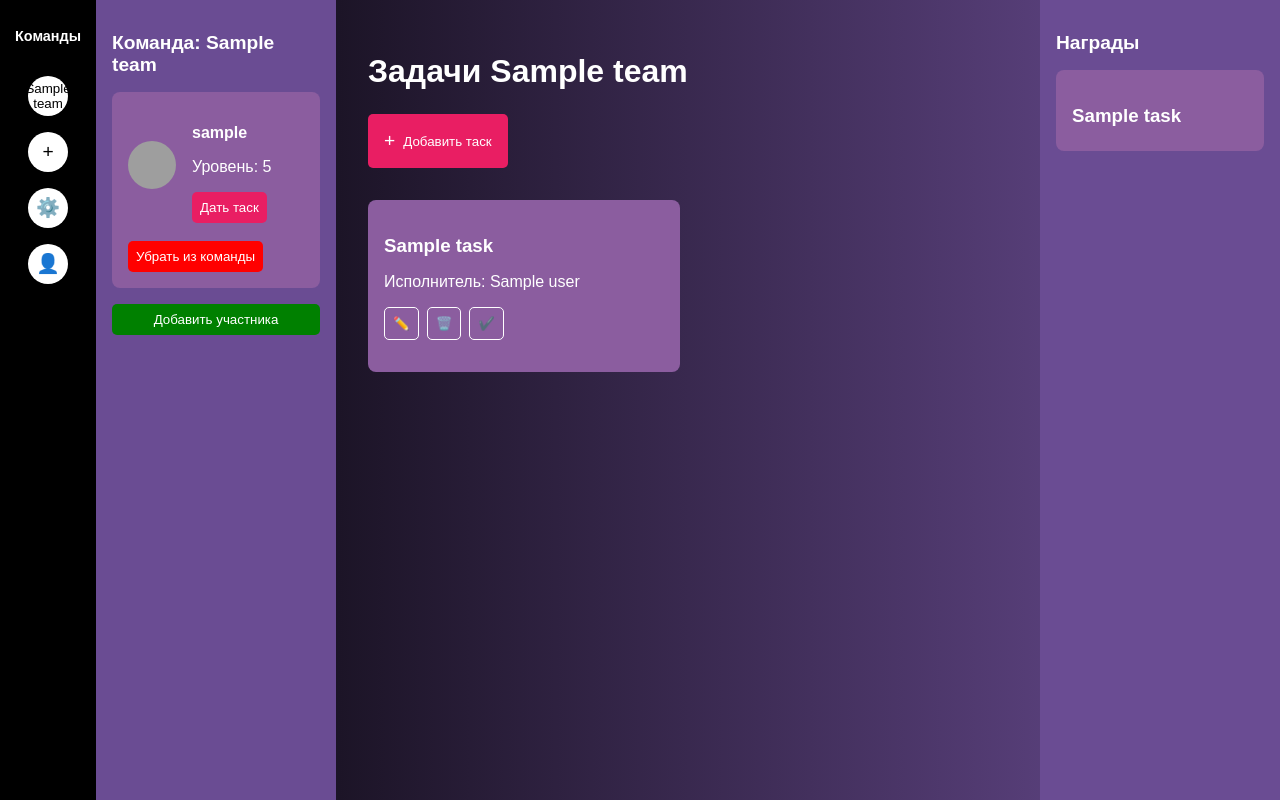
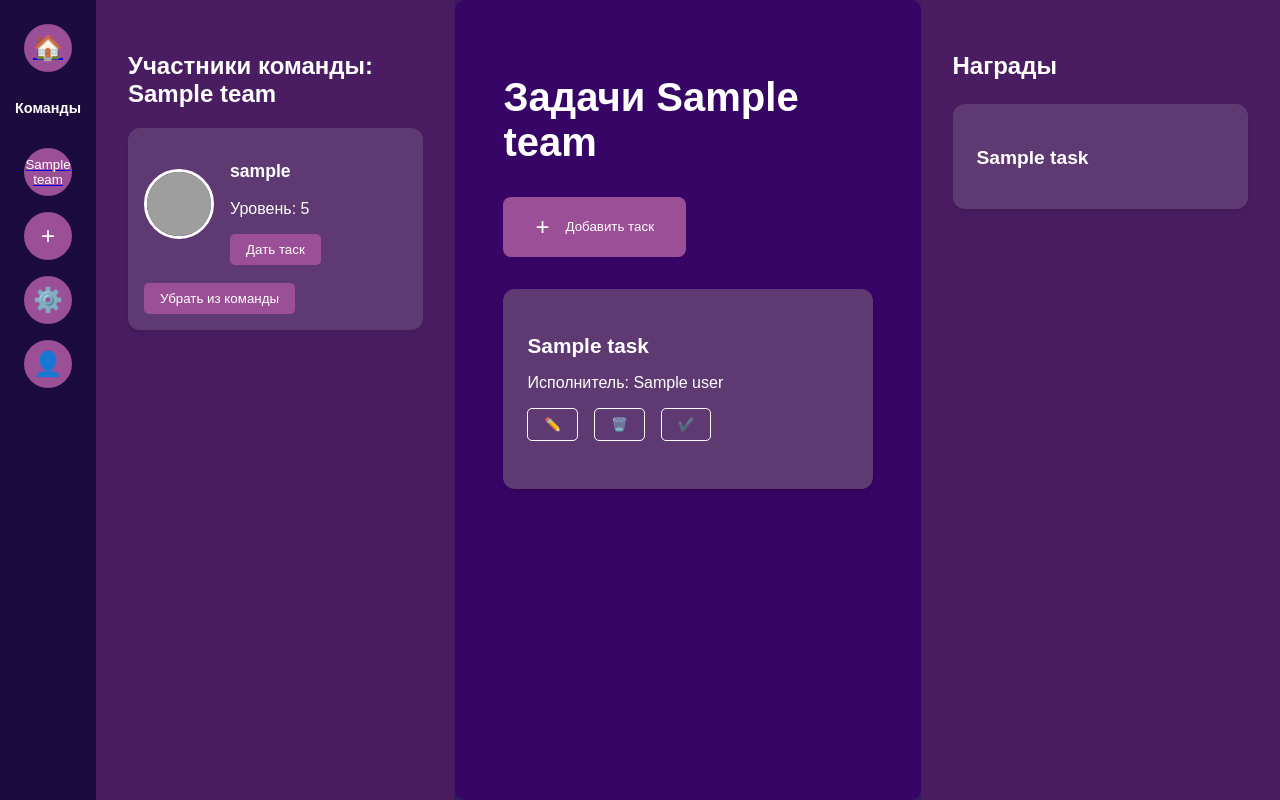
Before and after one commit to MaxiSnowPython/TaskMaster, a Django app: template todoapp/base/templates/base/task_list.html in a window 1280 px wide. Run offline with Django 3.2, Linux system fonts and the light colour scheme; the template is opened without the code that fills it: most values are stand-ins (such as "Sample title", 1, 10 or a date in 2020); grey boxes are pictures that could not be loaded.

Commit message:
Working hub and teamlist

```diff
--- a/todoapp/base/templates/base/task_list.html
+++ b/todoapp/base/templates/base/task_list.html
@@ -6,22 +6,18 @@
 {% endblock css %}
 
 {% block content %}
-<!DOCTYPE html>
-<html lang="ru">
-<head>
-    <meta charset="UTF-8">
-    <meta name="viewport" content="width=device-width, initial-scale=1.0">
-    <title>Task Manager</title>
-    <link rel="stylesheet" href="styles.css">
-</head>
-<body>
     <div class="container">
         <!-- Sidebar -->
         <aside class="sidebar">
+            <button class="sidebar-button add-team-btn">
+                <span class="icon"><a href="{% url "hub" %}">🏠</a></span>
+            </button>
             <h2 class="sidebar-title">Команды</h2>
             {% if teams %}
             {% for team in teams %}
-                <button class="sidebar-button" id="team1-btn">{{ team.name }}</button>
+            <a href = "{% url "team" team.pk %}">
+                <button class="sidebar-button">{{ team.name }}</button>
+            </a>
             {% endfor %}
         {% else %}
             <p>No teams found</p>
@@ -37,25 +33,18 @@
             </button>
         </aside>
 
-
-
         <!-- Team Members Panel -->
-        {% for team in teams %}
         <aside class="team-members">
-            <h2 class="panel-title">Команда: {{team.name}}</h2>
-
-            {%endfor%}
-    {% for team in teams %}
+            {% if team %}
+            <h2>Участники команды: {{ team.name }}</h2>
+            {% if team.members.all %}
                 {% for member in team.members.all %}
                     <div class="team-member">
-
-
                         <div class="member-info">
                             <img src="alice.gif" alt="Alice" class="avatar">
                             <div>
-                    {% if  member == team.creator %}
+                                {% if member == team.creator %}
                                     <p class="member-name">{{ member.username }} 👑</p>
-
                                 {% else %}
                                     <p class="member-name">{{ member.username }}</p>
                                 {% endif %}
@@ -65,12 +54,14 @@
                         </div>
                         <br>
                         <button class="remove-member-btn">Убрать из команды</button>
-
                     </div>
                 {% endfor %}
-    {% endfor %}
-
-            <button class="add-member-btn">Добавить участника</button>
+            {% else %}
+                <p>В этой команде пока нет участников.</p>
+            {% endif %}
+        {% else %}
+            <p>Команда не выбрана.</p>
+        {% endif %}
         </aside>
 
         <!-- Main Content (Tasks) -->
@@ -84,13 +75,15 @@
 
             <div class="tasks">
                 {% for task in tasks %}
+
                     <div class="task-card">
                         <div class="task-content">
-                        <h3 class="task-title">{{task.title}}</h3>
-                        <p class="task-assigned">Исполнитель: {{task.user}}</p>
-                        {% for reward in rewards  %}
+                            <h3 class="task-title">{{ task.title }}</h3>
+                            <p class="task-assigned">Исполнитель: {{ task.user }}</p>
+
+                            {% for reward in rewards %}
                                 {% if reward.task == task %}
-                        <p class="reward-xp">+{{reward.xp}}</p>
+                                    <p class="reward-xp">+{{ reward.xp }}</p>
                                 {% endif %}
                             {% endfor %}
 
@@ -104,29 +97,21 @@
 
                 {% endfor %}
             </div>
-
-            </div>
-
         </main>
 
         <!-- Rewards Panel -->
         <aside class="rewards-panel">
             <h2 class="panel-title">Награды</h2>
-            {% for task in tasks  %}
+            {% for task in tasks %}
                 <div class="reward-card">
-                <h3 class="reward-title">{{task.title}}</h3>
-                {% for reward in rewards  %}
+                    <h3 class="reward-title">{{ task.title }}</h3>
+                    {% for reward in rewards %}
                         {% if reward.task == task %}
-                <p class="reward-xp">+{{reward.xp}}</p>
+                            <p class="reward-xp">+{{ reward.xp }}</p>
                         {% endif %}
                     {% endfor %}
                 </div>
             {% endfor %}
         </aside>
     </div>
-</body>
-</html>
-
-
-
 {% endblock content %}
--- a/todoapp/static/css/tasks.css
+++ b/todoapp/static/css/tasks.css
@@ -1,78 +1,93 @@
 /* Общие стили */
 body {
-    font-family: Arial, sans-serif;
-    background: linear-gradient(to right, black, #6a4c93);
+    font-family: 'Arial', sans-serif;
+    background: linear-gradient(45deg, #2d1e6d, #4a1d63); /* Темно-фиолетовый градиент */
     color: white;
     margin: 0;
     padding: 0;
-    overflow-x: hidden; /* Убирает горизонтальный скролл */
+    overflow-x: hidden;
+    transition: background 0.3s ease-in-out;
 }
 
 /* Контейнер с тремя секциями */
 .container {
     display: flex;
     height: 100vh;
-    width: 100vw; /* Убедись, что контейнер не выходит за границы экрана */
-    overflow: hidden; /* Не даёт появиться лишней прокрутке */
+    width: 100vw;
+    overflow: hidden;
 }
 
 /* Sidebar */
 .sidebar {
     width: 4rem;
-    background-color: black;
-    padding: 1rem;
+    background-color: #1b0c3d; /* Темный фиолетовый для сайдбара */
+    padding: 1.5rem 1rem;
     display: flex;
     flex-direction: column;
     align-items: center;
     gap: 1rem;
+    box-shadow: 2px 0px 10px rgba(0, 0, 0, 0.3);
+    transition: all 0.3s ease;
 }
+
 
 .sidebar-title {
     font-size: 0.9rem;
     font-weight: bold;
     margin-bottom: 1rem;
+    /* Скрываем название при расширении */
+    transition: opacity 0.3s;
 }
 
 .sidebar-button {
-    background-color: white;
-    color: black;
+    background-color: #9b4f96; /* Яркий фиолетовый для кнопок */
+    color: white;
     border: none;
-    padding: 0.5rem;
+    padding: 0.75rem;
     border-radius: 50%;
-    width: 2.5rem;
-    height: 2.5rem;
+    width: 3rem;
+    height: 3rem;
     display: flex;
     align-items: center;
     justify-content: center;
     cursor: pointer;
+    transition: background-color 0.3s;
 }
 
 .sidebar-button:hover {
-    background-color: #6a4c93;
+    background-color: #c35b8d; /* Более яркий фиолетовый на hover */
 }
 
 .icon {
-    font-size: 1.2rem;
+    font-size: 1.5rem;
 }
 
 /* Командный панель */
 .team-members {
-    width: 20%;
-    background-color: #6a4c93;
-    padding: 1rem;
+    width: 25%;
+    background-color: #4a1d63; /* Более светлый фиолетовый для панели команды */
+    padding: 2rem;
+    box-shadow: 3px 0px 10px rgba(0, 0, 0, 0.2);
 }
 
 .panel-title {
-    font-size: 1.2rem;
+    font-size: 1.5rem;
     font-weight: bold;
-    margin-bottom: 1rem;
+    margin-bottom: 1.5rem;
 }
 
 .team-member {
-    background-color: #8b5d9f;
+    background-color: #5f3a72; /* Средний фиолетовый */
     padding: 1rem;
-    margin-bottom: 1rem;
-    border-radius: 8px;
+    margin-bottom: 1.5rem;
+    border-radius: 12px;
+    box-shadow: 0 4px 6px rgba(0, 0, 0, 0.1);
+    transition: transform 0.2s ease, background-color 0.3s ease;
+}
+
+.team-member:hover {
+    transform: scale(1.05);
+    background-color: #7c4a8b;
 }
 
 .member-info {
@@ -82,134 +97,154 @@ body {
 }
 
 .avatar {
-    width: 3rem;
-    height: 3rem;
+    width: 4rem;
+    height: 4rem;
     border-radius: 50%;
+    border: 3px solid #fff;
 }
 
 .member-name {
     font-weight: bold;
+    font-size: 1.1rem;
 }
 
 .role-crown {
     color: gold;
 }
 
-.assign-task-btn {
-    background-color: #e91e63;
+.assign-task-btn, .remove-member-btn, .add-member-btn {
+    background-color: #9b4f96;
     color: white;
     border: none;
-    padding: 0.5rem;
+    padding: 0.5rem 1rem;
     cursor: pointer;
     border-radius: 5px;
+    transition: background-color 0.3s;
 }
 
-.remove-member-btn {
-    background-color: red;
-    color: white;
-    border: none;
-    padding: 0.5rem;
-    cursor: pointer;
-    border-radius: 5px;
-}
-
-.add-member-btn {
-    background-color: green;
-    color: white;
-    border: none;
-    padding: 0.5rem;
-    width: 100%;
-    cursor: pointer;
-    border-radius: 5px;
+.assign-task-btn:hover, .remove-member-btn:hover, .add-member-btn:hover {
+    background-color: #c35b8d;
 }
 
 /* Основной контент */
 .main-content {
     flex-grow: 1;
-    padding: 2rem;
+    padding: 3rem;
+    background: #370566;
+    border-radius: 10px;
+    box-shadow: 0 4px 10px rgba(0, 0, 0, 0.1);
+    transition: all 0.3s ease;
 }
 
+/* Стили для расширяющегося контента при наведении */
+
+
 .main-title {
-    font-size: 2rem;
+    font-size: 2.5rem;
     font-weight: bold;
-    margin-bottom: 1.5rem;
+    margin-bottom: 2rem;
 }
 
 .add-task-btn {
-    background-color: #e91e63;
+    background-color: #9b4f96;
     color: white;
-    padding: 1rem;
+    padding: 1rem 2rem;
     display: flex;
     align-items: center;
     justify-content: center;
     border: none;
-    border-radius: 5px;
+    border-radius: 8px;
     cursor: pointer;
     margin-bottom: 2rem;
+    transition: background-color 0.3s;
+}
+
+.add-task-btn:hover {
+    background-color: #c35b8d;
 }
 
 .add-task-btn .icon {
-    margin-right: 0.5rem;
+    margin-right: 1rem;
 }
 
 .tasks {
     display: grid;
-    grid-template-columns: repeat(2, 1fr);
-    gap: 1rem;
+    grid-template-columns: repeat(auto-fill, minmax(250px, 1fr));
+    gap: 1.5rem;
 }
 
 .task-card {
-    background-color: #8b5d9f;
-    padding: 1rem;
-    border-radius: 8px;
+    background-color: #5f3a72;
+    padding: 1.5rem;
+    border-radius: 12px;
+    transition: transform 0.2s ease, background-color 0.3s ease;
+    box-shadow: 0 4px 6px rgba(0, 0, 0, 0.1);
+}
+
+.task-card:hover {
+    transform: scale(1.05);
+    background-color: #7c4a8b;
 }
 
 .task-content {
-    margin-bottom: 1rem;
+    margin-bottom: 1.5rem;
 }
 
 .task-title {
     font-weight: bold;
-    margin-bottom: 0.5rem;
+    font-size: 1.3rem;
+    margin-bottom: 1rem;
 }
 
 .task-actions {
     display: flex;
-    gap: 0.5rem;
+    gap: 1rem;
 }
 
 .edit-btn, .delete-btn, .check-btn {
     background-color: transparent;
     border: 1px solid white;
     color: white;
-    padding: 0.5rem;
+    padding: 0.5rem 1rem;
     cursor: pointer;
     border-radius: 5px;
+    transition: background-color 0.3s;
 }
 
 .task-actions button:hover {
-    background-color: #6a4c93;
+    background-color: #9b4f96;
 }
 
 /* Панель Наград */
 .rewards-panel {
-    width: 20%;
-    background-color: #6a4c93;
-    padding: 1rem;
+    width: 25%;
+    background-color: #4a1d63;
+    padding: 2rem;
+    box-shadow: 3px 0px 10px rgba(0, 0, 0, 0.1);
 }
 
 .reward-card {
-    background-color: #8b5d9f;
-    padding: 1rem;
-    margin-bottom: 1rem;
-    border-radius: 8px;
+    background-color: #5f3a72;
+    padding: 1.5rem;
+    margin-bottom: 1.5rem;
+    border-radius: 12px;
+    box-shadow: 0 4px 6px rgba(0, 0, 0, 0.1);
+    transition: transform 0.2s ease, background-color 0.3s ease;
+}
+
+.reward-card:hover {
+    transform: scale(1.05);
+    background-color: #7c4a8b;
 }
 
 .reward-title {
     font-weight: bold;
-    margin-bottom: 0.5rem;
+    margin-bottom: 1rem;
+    font-size: 1.2rem;
 }
 
 .reward-xp {
     color: #4caf50;
+    font-weight: bold;
+    font-size: 1.1rem;
 }
```
Also changed, not shown: todoapp/base/templates/base/hub.html (added, +92 -0 lines), todoapp/base/urls.py (+5 -4 lines), todoapp/base/views.py (+29 -4 lines), todoapp/static/css/hub.css (added, +211 -0 lines), todoapp/db.sqlite3. Lines whose indentation alone changed are shown as unchanged.
